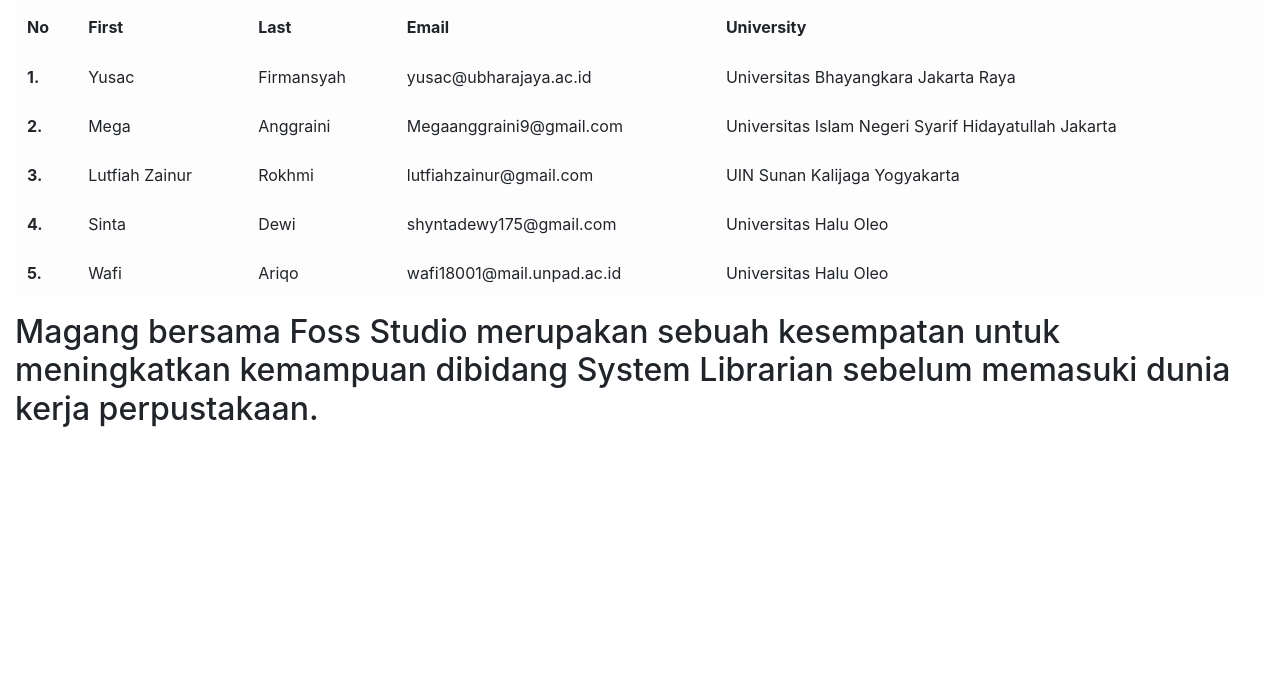
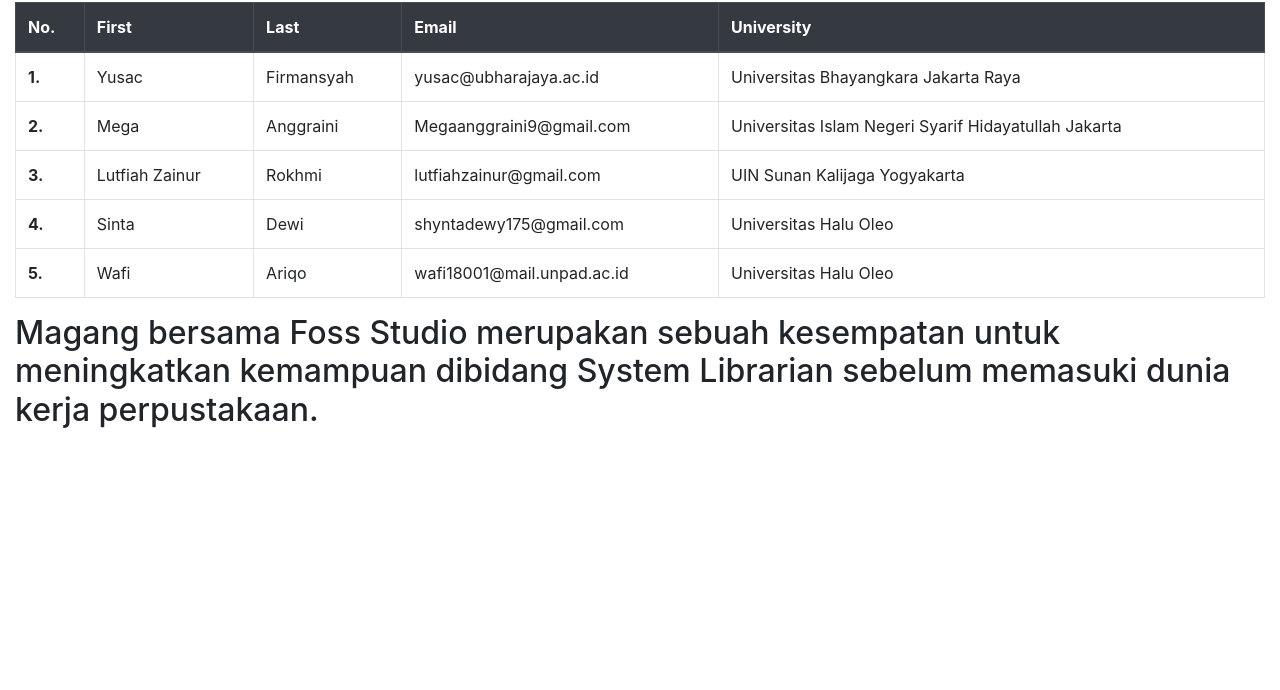
Before and after one commit to wiwafi/the_magang, a plain HTML site: page index.html in a window 1280 px wide. Shown: the part 110-800 px from the top of the page. Drawn offline with nearby package versions, Linux system fonts and the light colour scheme.

Commit message:
Update table

```diff
--- a/index.html
+++ b/index.html
@@ -63,10 +63,10 @@
 
     <div class="container-fluid">
       <h1>Daftar Peserta The Magang</h1>
-      <table class="table table-light">
-        <thead>
+      <table class="table table-stripped table-bordered">
+        <thead class="thead-dark">
           <tr>
-            <th scope="col">No</th>
+            <th scope="col">No.</th>
             <th scope="col">First</th>
             <th scope="col">Last</th>
             <th scope="col">Email</th>
```
